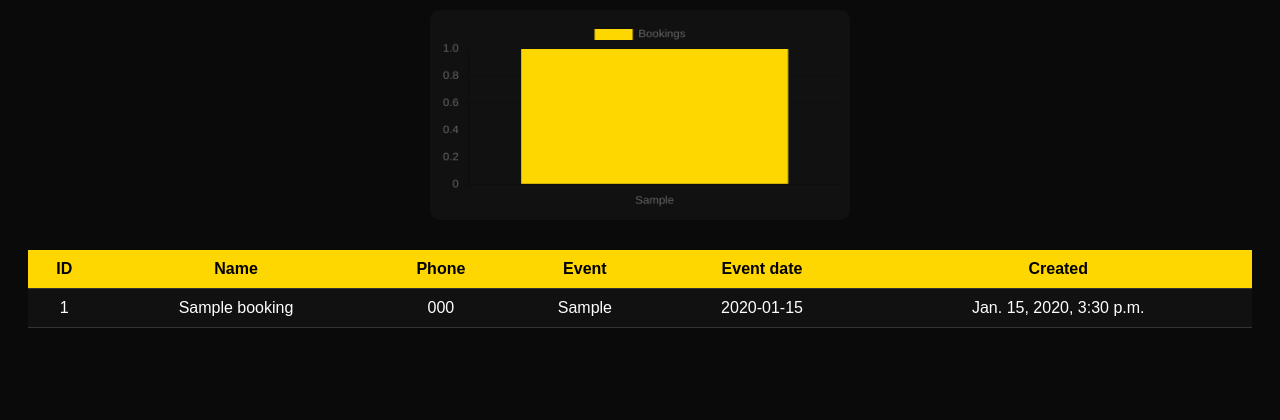
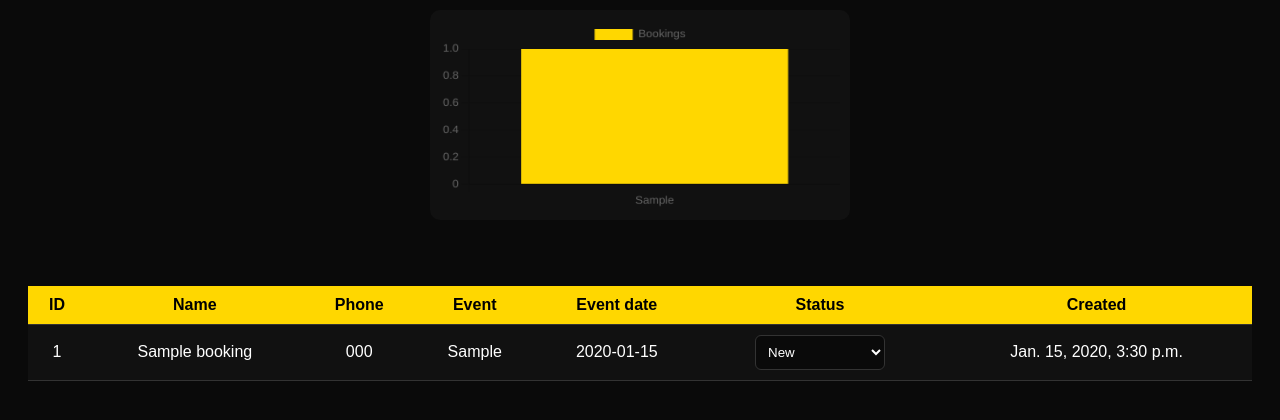
Before and after one commit to Satishsrivastav045/jai-maa-studio, a Django app: page /dashboard/ in a window 1280 px wide. Shown: the part 319-739 px from the top of the page. Run offline with Django 5.2, Linux system fonts and the light colour scheme; a user stored in the database is signed in; tables that the repository leaves empty hold one stand-in row (values such as "Sample post").

Commit message:
Add booking workflow improvements

```diff
--- a/main/models.py
+++ b/main/models.py
@@ -35,10 +35,24 @@ class Gallery(models.Model):
 # 📅 BOOKING
 # =========================
 class Booking(models.Model):
+    STATUS_NEW = "new"
+    STATUS_CONFIRMED = "confirmed"
+    STATUS_COMPLETED = "completed"
+    STATUS_CANCELLED = "cancelled"
+
+    STATUS_CHOICES = [
+        (STATUS_NEW, "New"),
+        (STATUS_CONFIRMED, "Confirmed"),
+        (STATUS_COMPLETED, "Completed"),
+        (STATUS_CANCELLED, "Cancelled"),
+    ]
+
     name = models.CharField(max_length=100)
-    phone = models.CharField(max_length=11)
+    phone = models.CharField(max_length=15)
     event = models.CharField(max_length=100)
     event_date = models.CharField(max_length=100)
+    status = models.CharField(max_length=20, choices=STATUS_CHOICES, default=STATUS_NEW)
+    notes = models.TextField(blank=True)
 
     created_at = models.DateTimeField(auto_now_add=True)
 
--- a/main/templates/main/dashboard.html
+++ b/main/templates/main/dashboard.html
@@ -34,6 +34,33 @@
 
     .card h2 {
       color: gold;
+    }
+
+    .status-select {
+      min-width: 130px;
+      padding: 8px;
+      border: 1px solid #333;
+      border-radius: 6px;
+      background: #0a0a0a;
+      color: white;
+    }
+
+    .status-pill {
+      display: inline-block;
+      min-width: 88px;
+      padding: 5px 8px;
+      border-radius: 999px;
+      background: rgba(255, 215, 0, 0.16);
+      color: gold;
+      font-size: 12px;
+      font-weight: bold;
+    }
+
+    #saveStatus {
+      min-height: 22px;
+      text-align: center;
+      color: #bbb;
+      font-size: 14px;
     }
 
     canvas {
@@ -84,6 +111,8 @@
 
 <canvas id="bookingChart" width="400" height="200"></canvas>
 
+<p id="saveStatus" aria-live="polite"></p>
+
 <table>
   <tr>
     <th>ID</th>
@@ -91,6 +120,7 @@
     <th>Phone</th>
     <th>Event</th>
     <th>Event date</th>
+    <th>Status</th>
 
     <th>Created</th>
   </tr>
@@ -102,12 +132,70 @@
     <td>{{ b.phone }}</td>
     <td>{{ b.event }}</td>
     <td>{{ b.event_date }}</td>
+    <td>
+      <select class="status-select" data-booking-id="{{ b.id }}" onchange="updateStatus(this)">
+        {% for value, label in status_choices %}
+          <option value="{{ value }}" {% if b.status == value %}selected{% endif %}>{{ label }}</option>
+        {% endfor %}
+      </select>
+    </td>
     <td>{{ b.created_at }}</td>
   </tr>
   {% endfor %}
 </table>
 
 <script>
+function getCookie(name) {
+  let cookieValue = null;
+  if (document.cookie && document.cookie !== '') {
+    const cookies = document.cookie.split(';');
+    for (let i = 0; i < cookies.length; i++) {
+      const cookie = cookies[i].trim();
+      if (cookie.substring(0, name.length + 1) === (name + '=')) {
+        cookieValue = decodeURIComponent(cookie.substring(name.length + 1));
+        break;
+      }
+    }
+  }
+  return cookieValue;
+}
+
+async function updateStatus(select) {
+  const statusText = document.getElementById("saveStatus");
+  const bookingId = select.dataset.bookingId;
+  const previousValue = select.dataset.previousValue || select.value;
+  select.disabled = true;
+  statusText.textContent = "Saving booking status...";
+
+  try {
+    const response = await fetch(`/dashboard/bookings/${bookingId}/status/`, {
+      method: "POST",
+      headers: {
+        "Content-Type": "application/x-www-form-urlencoded",
+        "X-CSRFToken": getCookie("csrftoken")
+      },
+      body: new URLSearchParams({ status: select.value })
+    });
+
+    if (!response.ok) {
+      throw new Error("Status update failed");
+    }
+
+    const data = await response.json();
+    select.dataset.previousValue = data.booking_status;
+    statusText.textContent = `Booking #${bookingId} marked ${data.booking_status_label}.`;
+  } catch (error) {
+    select.value = previousValue;
+    statusText.textContent = "Status save nahi hua. Please try again.";
+  } finally {
+    select.disabled = false;
+  }
+}
+
+document.querySelectorAll(".status-select").forEach((select) => {
+  select.dataset.previousValue = select.value;
+});
+
 const labels = JSON.parse('{{ labels|escapejs }}');
 const counts = JSON.parse('{{ counts|escapejs }}');
 
--- a/main/templates/main/gallery.html
+++ b/main/templates/main/gallery.html
@@ -239,8 +239,6 @@
 
 <h1>{{ category }}</h1>
 
-<h1>{{ category }}</h1>
-
 <div class="gallery">
 
   {% for img in images %}
--- a/main/urls.py
+++ b/main/urls.py
@@ -5,10 +5,12 @@ urlpatterns = [
     path('', views.home),
     path('services/', views.services_page, name='services'),
     path('save-booking/', views.save_booking),
+    path('check-availability/', views.check_availability),
     path('gallery/<str:category>/', views.gallery_view, name='gallery'),
 
     path('category/<str:category>/', views.get_category_images),
     path('dashboard/', views.dashboard),
+    path('dashboard/bookings/<int:booking_id>/status/', views.update_booking_status),
 
     # 🤖 chatbot
     path('chatbot/', views.chatbot_api),
--- a/main/views.py
+++ b/main/views.py
@@ -1,10 +1,11 @@
 import json
 from difflib import get_close_matches
+from urllib.parse import quote
 
 from django.contrib.auth.decorators import login_required
 from django.db.models import Count
 from django.http import JsonResponse
-from django.shortcuts import render
+from django.shortcuts import get_object_or_404, render
 from django.utils.timezone import now
 from django.views.decorators.csrf import ensure_csrf_cookie
 from django.views.decorators.http import require_GET, require_POST
@@ -162,14 +163,50 @@ def save_booking(request):
     if not phone.isdigit() or len(phone) < 10 or len(phone) > 15:
         return JsonResponse({"status": "error", "message": "Invalid phone number"}, status=400)
 
-    Booking.objects.create(
+    booking = Booking.objects.create(
         name=name[:100],
         phone=phone,
         event=event[:100],
         event_date=event_date[:100],
     )
 
-    return JsonResponse({"status": "success"})
+    message = (
+        "Hello, I want to book a shoot.\n"
+        f"Name: {booking.name}\n"
+        f"Phone: {booking.phone}\n"
+        f"Event: {booking.event}\n"
+        f"Date: {booking.event_date}"
+    )
+    whatsapp_url = f"https://wa.me/919936759702?text={quote(message)}"
+
+    return JsonResponse({"status": "success", "whatsapp_url": whatsapp_url})
+
+
+@require_GET
+def check_availability(request):
+    event_date = request.GET.get("event_date", "").strip()
+
+    if not event_date:
+        return JsonResponse({"status": "error", "message": "Event date is required"}, status=400)
+
+    active_statuses = [Booking.STATUS_NEW, Booking.STATUS_CONFIRMED]
+    active_bookings = Booking.objects.filter(
+        event_date__iexact=event_date,
+        status__in=active_statuses,
+    )
+    available = not active_bookings.exists()
+
+    if available:
+        message = "Date available lag rahi hai. Booking confirm karne ke liye WhatsApp par details bhejein."
+    else:
+        message = "Is date par already inquiry/booking hai. Team final availability WhatsApp par confirm karegi."
+
+    return JsonResponse({
+        "status": "success",
+        "available": available,
+        "message": message,
+        "active_booking_count": active_bookings.count(),
+    })
 
 
 # =========================
@@ -193,6 +230,27 @@ def dashboard(request):
         "today": today,
         "labels": json.dumps(labels),
         "counts": json.dumps(counts),
+        "status_choices": Booking.STATUS_CHOICES,
+    })
+
+
+@login_required
+@require_POST
+def update_booking_status(request, booking_id):
+    booking = get_object_or_404(Booking, id=booking_id)
+    status = request.POST.get("status", "").strip()
+
+    valid_statuses = {choice[0] for choice in Booking.STATUS_CHOICES}
+    if status not in valid_statuses:
+        return JsonResponse({"status": "error", "message": "Invalid status"}, status=400)
+
+    booking.status = status
+    booking.save(update_fields=["status"])
+
+    return JsonResponse({
+        "status": "success",
+        "booking_status": booking.status,
+        "booking_status_label": booking.get_status_display(),
     })
 
 
```
Also changed, not shown: main/admin.py (+7 -4 lines), main/templates/main/home.html (+87 -11 lines), main/tests.py (+50 -0 lines), main/migrations/0011_booking_notes_booking_status_alter_booking_phone.py (added).
